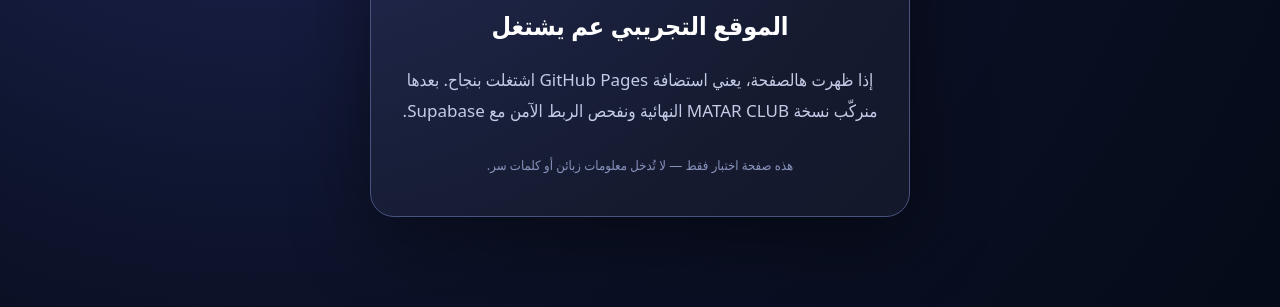
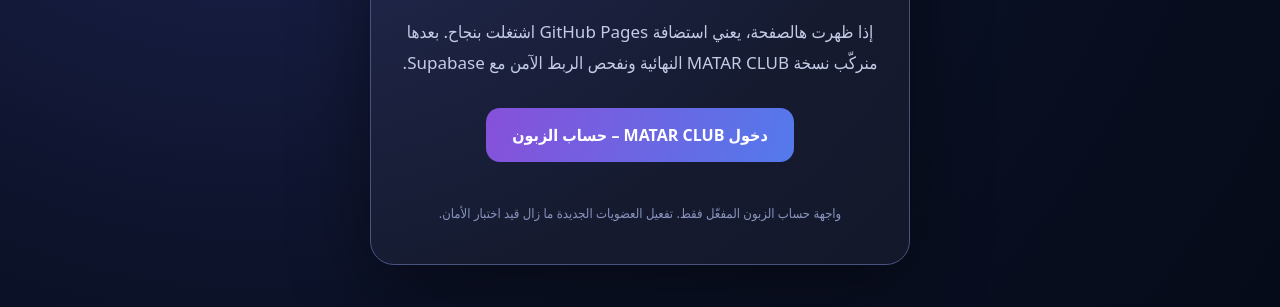
Before and after one commit to petroleummatar-del/matar-petroleum-site-test, a plain HTML site: page index.html in a window 1280 px wide. Shown: the part 393-700 px from the top of the page. Drawn offline with Linux system fonts and the light colour scheme.

Commit message:
Link MATAR CLUB customer page from test home

```diff
--- a/index.html
+++ b/index.html
@@ -14,6 +14,6 @@
 <div class="ok">✓ صفحة اختبار GitHub Pages</div>
 <h1>الموقع التجريبي عم يشتغل</h1>
 <p>إذا ظهرت هالصفحة، يعني استضافة GitHub Pages اشتغلت بنجاح. بعدها منركّب نسخة MATAR CLUB النهائية ونفحص الربط الآمن مع Supabase.</p>
-<div class="foot">هذه صفحة اختبار فقط — لا تُدخل معلومات زبائن أو كلمات سر.</div>
+<a href="./club/" style="display:inline-block;background:linear-gradient(110deg,#8750da,#537aeb);border-radius:14px;padding:16px 26px;text-decoration:none;color:white;font-weight:800;margin:12px auto">دخول MATAR CLUB – حساب الزبون</a><div class="foot">واجهة حساب الزبون المفعّل فقط. تفعيل العضويات الجديدة ما زال قيد اختبار الأمان.</div>
 </main>
 </body></html>
```
